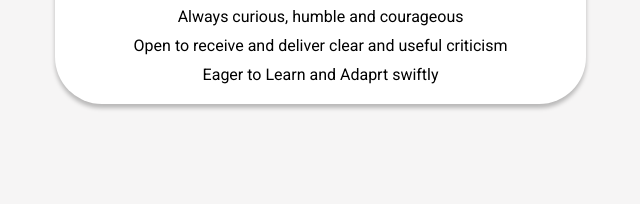
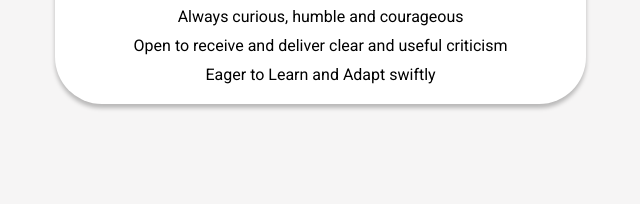
Before and after one commit to Bherekhet/portfolio, a Gatsby site: page / in a window 1280 px wide. Shown: the part 852-1056 px from the top of the page, 428-1068 px from the left. Built offline with nearby package versions, Linux system fonts and the light colour scheme; Gatsby itself is replaced by a stand-in of ours.

Commit message:
spell error corrected

```diff
--- a/src/pages/index.js
+++ b/src/pages/index.js
@@ -69,7 +69,7 @@ const Skills = () => (
                     <li>Self-organized and able to work independently</li>
                     <li>Always curious, humble and courageous</li>
                     <li>Open to receive and deliver clear and useful criticism</li>
-                    <li>Eager to Learn and Adaprt swiftly</li>
+                    <li>Eager to Learn and Adapt swiftly</li>
                 </div>
             </div>
         </div>
```
